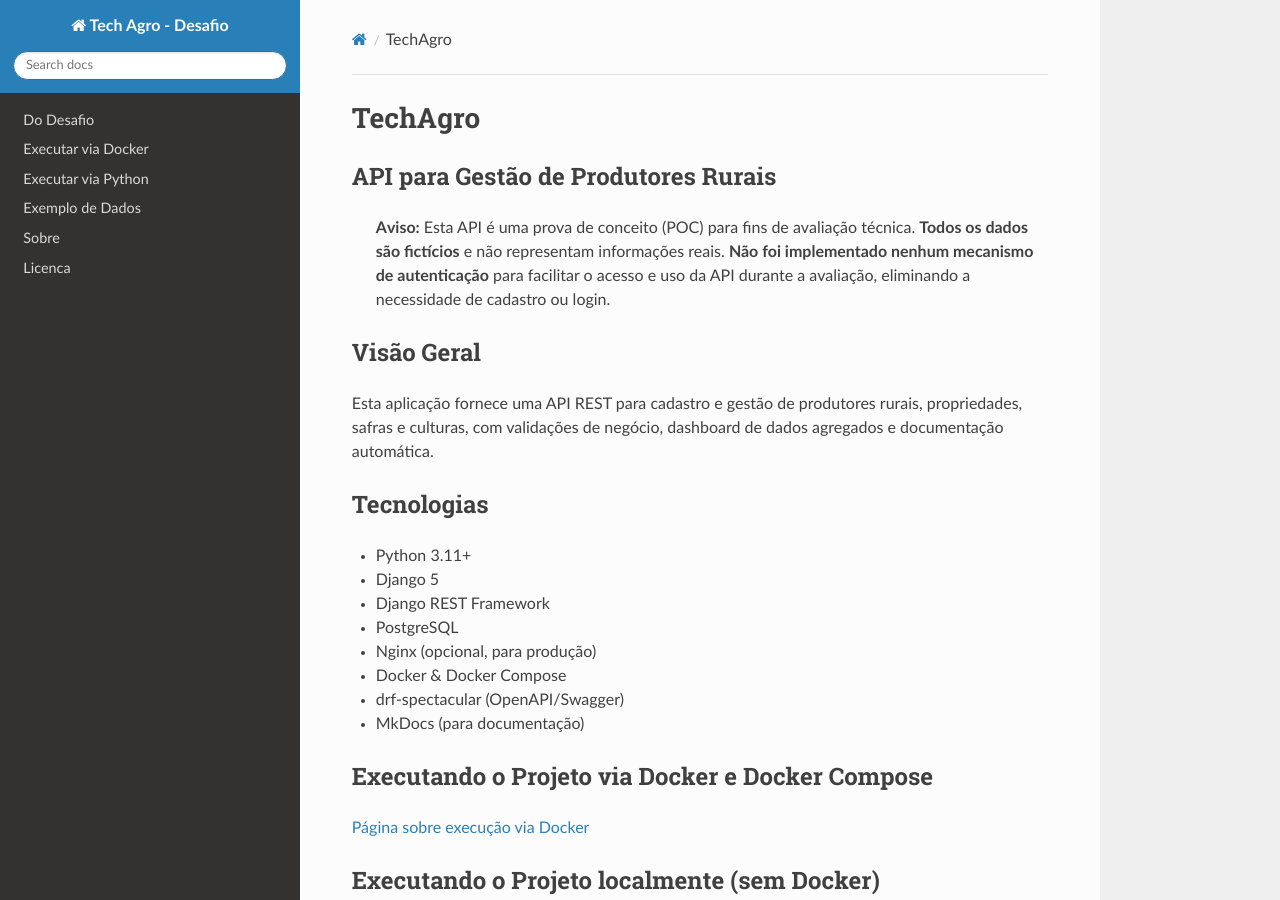
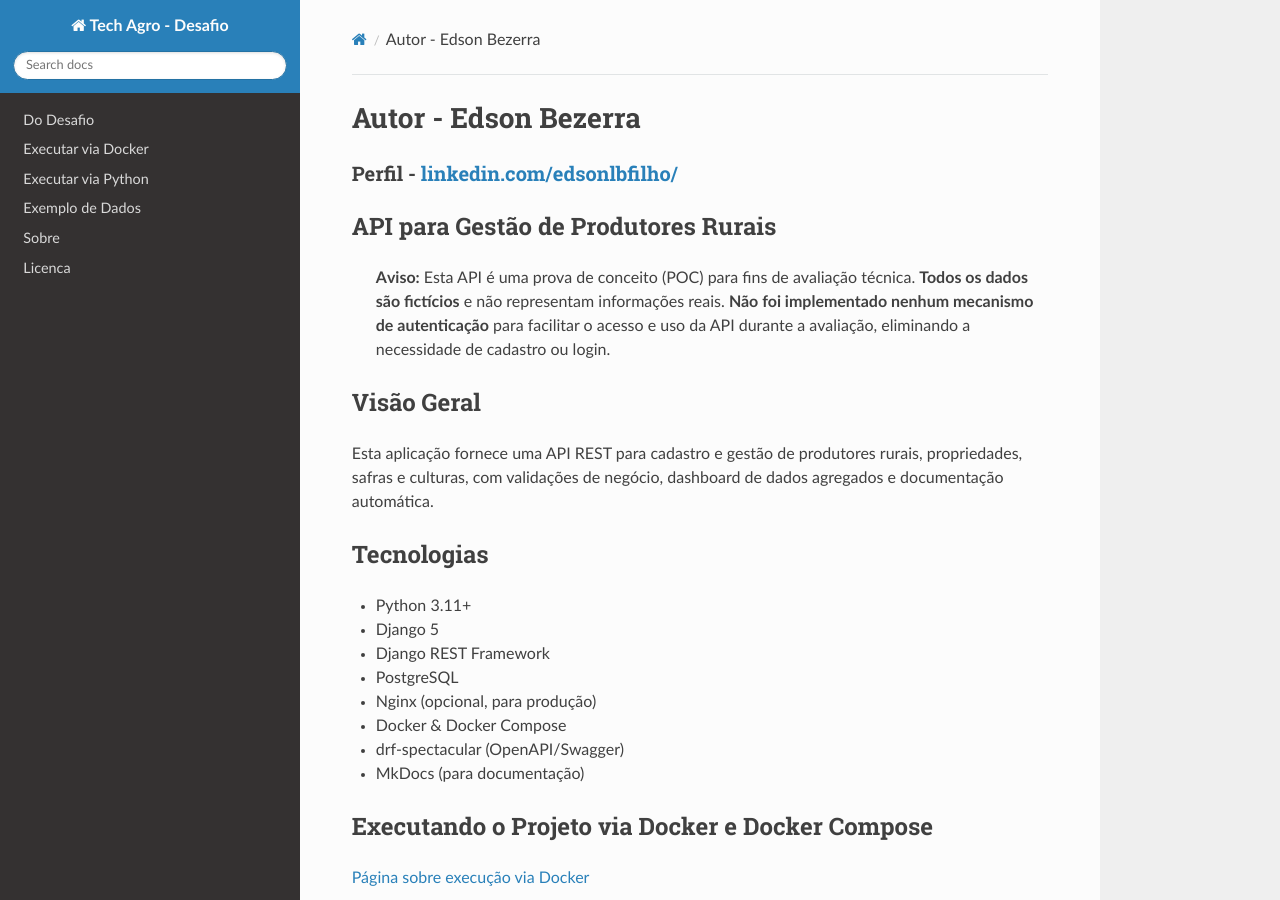
Before and after one commit to edcastanha/TechAgro, an MkDocs documentation site: the page built from docs/index.md, in a window 1280 px wide and 900 px high. Built offline with MkDocs 1.6.1, drawn with Linux system fonts in a browser that asks for light colours; nearby versions of some CDN libraries.

Commit message:
feat: atualiza informacoes do autor e perfil na documentacao

```diff
--- a/docs/index.md
+++ b/docs/index.md
@@ -1,4 +1,6 @@
-# TechAgro
+# Autor - Edson Bezerra
+### Perfil - [linkedin.com/edsonlbfilho/](https://www.linkedin.com/in/edsonlbfilho/)
+
 
 ## API para Gestão de Produtores Rurais
 
```
Also changed, not shown: README.md (+0 -2 lines).
